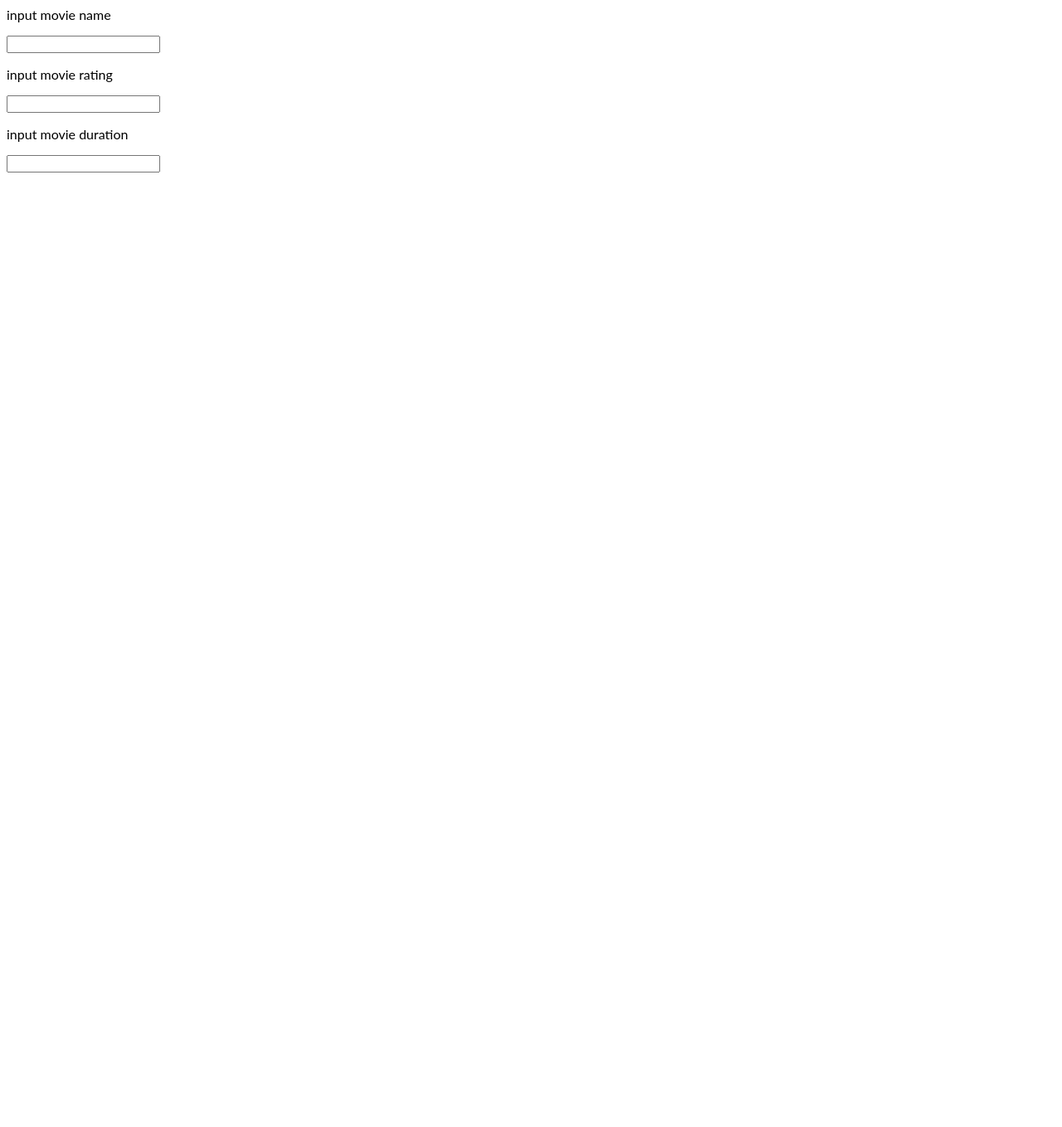
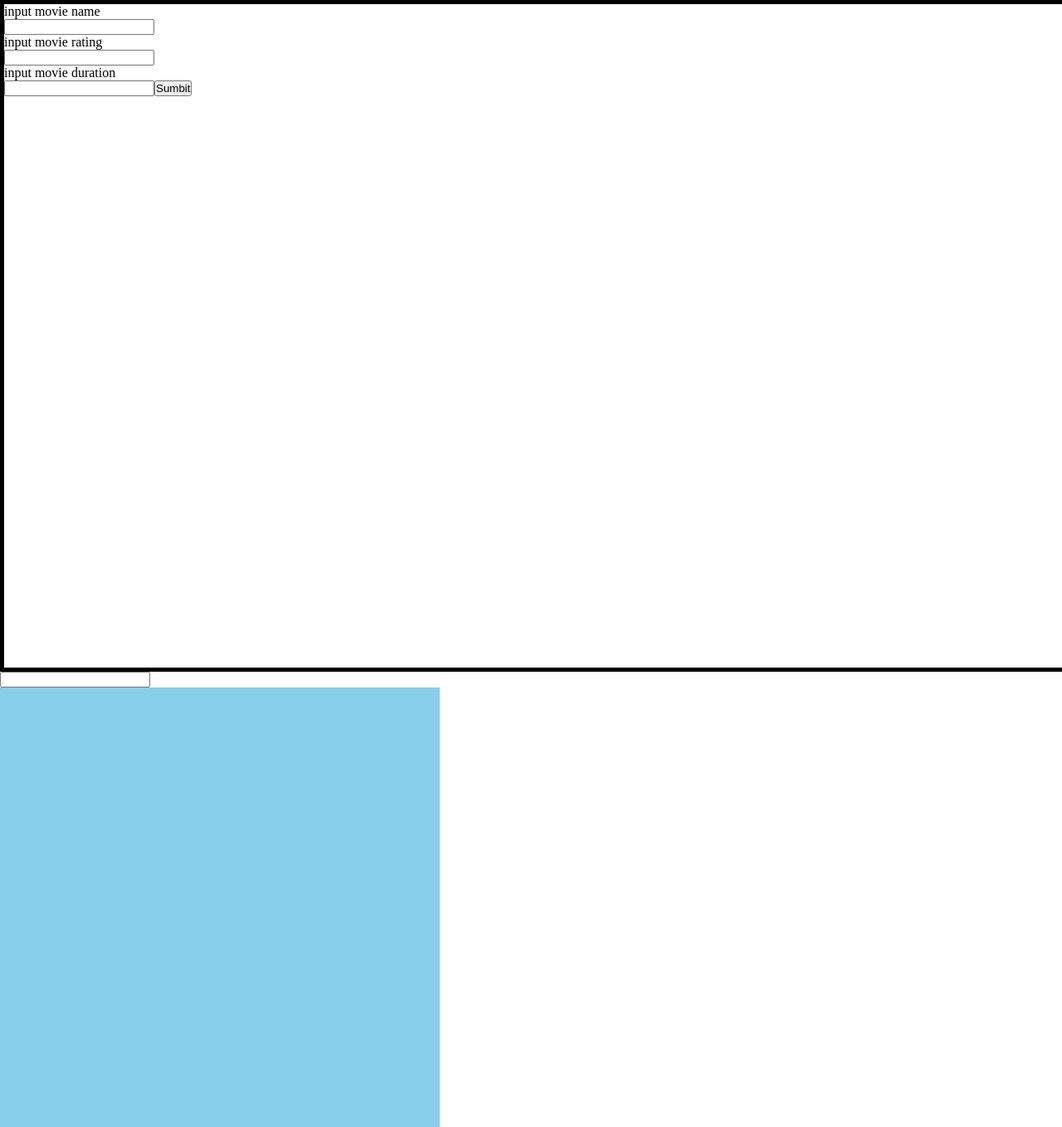
Before and after one commit to kareemIt/Movie-Tracker, a React (Create React App) app: page / in a window 1280 px wide. Shown: the whole page at 83% size. Before the commit the page ends 800 px from the top, so only its background shows below. Built offline with nearby package versions, Linux system fonts and the light colour scheme.

Commit message:
modifing movieform/movielist and adding css

```diff
--- a/src/App.js
+++ b/src/App.js
@@ -1,15 +1,22 @@
 import React, { useState } from 'react';
 import MovieForm from "./component/MovieForm";
+import MovieList from "./component/MovieList";
+import Search from "./component/Search";
 import './style.css';
 
 export default function App() {
-  const[name, setName] = useState("");
+  const[movieList, setMovieList] = useState([]);
 
   return (
     <div>
       <div className="input-fields">
-        <MovieForm/>
-
+        <MovieForm setMovie={setMovieList}/>
+        </div>
+        <div className="search-field">
+        <Search/>
+        </div>
+        <div className="movie-list">
+        <MovieList movieList={movieList}/>
         </div>
     </div>
   );
--- a/src/component/MovieForm.js
+++ b/src/component/MovieForm.js
@@ -1,18 +1,45 @@
 import React, {useState} from "react";
 
-const MovieForm = () => {
-  const[movie, setMovie] = useState("");
-  const[rating, setRating] = useState("");
-  const[duration , setDuration] = useState("");
+const MovieForm = (prop) => {
+  const [movie, setMovie] = useState("");
+  const [rating, setRating] = useState("");
+  const [duration , setDuration] = useState("");
+  const [movies, setMovies] = useState([]);
+
+  function movieName (e) {
+    setMovie(e.target.value);
+  }
+
+  function movieRating (e) {
+    setRating(e.target.value);
+  }
+
+  function movieDuration (e) {
+    setDuration(e.target.value);
+  }
+
+  function Sumbit () {
+    prop.setMovie(movies.concat({movie, rating, duration}));
+  }
 
   return(
     <div>
         <p>input movie name</p>
-        <input className="movie-Name"/>
+        <input
+        className="movie-Name"
+        onChange={movieName}
+        />
         <p>input movie rating</p>
-        <input className="movie-rating"/>
+        <input
+        className="movie-rating"
+        onChange={movieRating}
+        />
         <p>input movie duration</p>
-        <input className="movie-duration"/>
+        <input
+        className="movie-duration"
+        onChange={movieDuration}
+        />
+        <button onClick={Sumbit}>Sumbit</button>
     </div>
   );
 };
--- a/src/component/MovieList.js
+++ b/src/component/MovieList.js
@@ -0,0 +1,16 @@
+import React, {useState} from "react";
+
+const MovieList = (prop) => {
+  return(
+    <div className="movie-list">
+      {prop.movieList.map((movie, index) => {
+        return(
+          <div className="individual-movie" key={index}>
+           {movie.movie} {movie.rating} {movie.duration}
+          </div>
+        );
+      })}
+    </div>
+  );
+};
+export default MovieList;
--- a/src/component/Search.js
+++ b/src/component/Search.js
@@ -0,0 +1,10 @@
+import React, {useState} from "react";
+
+const Search = () => {
+  return(
+    <div>
+        <input/>
+    </div>
+  );
+};
+export default Search;
--- a/src/style.css
+++ b/src/style.css
@@ -1,3 +1,36 @@
-h1, p {
-  font-family: Lato;
+* {
+  margin: 0px;
+  padding: 0px;
 }
+
+body {
+  width: 100vw;
+  height: 100vh;
+}
+
+.input-fields {
+  display: flex;
+  flex-direction: row;
+  justify-content: left;
+  align-items: left;
+  text-align: left;
+  border: 5px black solid;
+  height: 100%;
+  width: 100%;
+}
+
+.movie-list {
+  background-color: skyblue;
+  height: 50%;
+  width: 100%;
+  max-width: 500px;
+  min-height: 500px;
+  overflow: auto;
+  padding: 15px;
+  font-size: 20px;
+
+}
+
+.search-field {
+
+}
```
